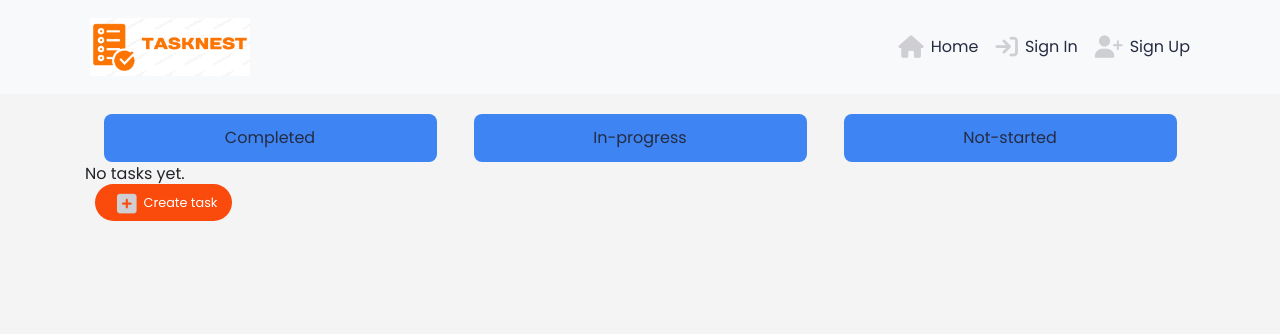
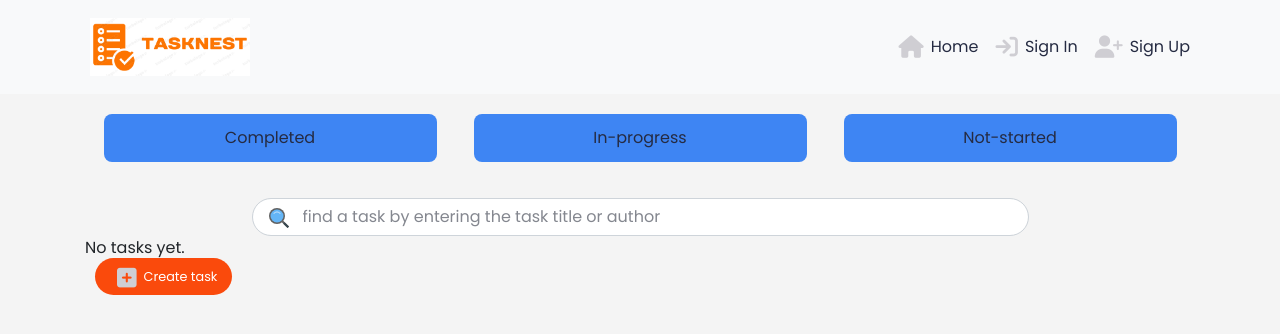
Before and after one commit to Katya-Semeniuk/task-nest, a React (Create React App) app: page /tasks in a window 1280 px wide. Shown: the top 334 px of the page. Built offline with nearby package versions, Linux system fonts and the light colour scheme; no server answers.

Commit message:
added search feature using keywords in TasksPage component

```diff
--- a/src/App.js
+++ b/src/App.js
@@ -32,17 +32,17 @@ function App() {
           <Route
             exact
             path="/tasks/complete"
-            render={() => <StausFilterPage filter={`/tasks/?status=complete`} message="It seems there are no tasks."/>}
+            render={() => <StausFilterPage filter={`?status=complete`} message="It seems there are no tasks."/>}
           />
           <Route
             exact
             path="/tasks/progress"
-            render={() => <StausFilterPage filter={`/tasks/?status=in-progress`} message="It seems there are no tasks."/>}
+            render={() => <StausFilterPage filter={`?status=in-progress`} message="It seems there are no tasks."/>}
           />
           <Route
             exact
             path="/tasks/notstarted"
-            render={() => <StausFilterPage filter={`/tasks/?status=not-started`} message="It seems there are no tasks."/>}
+            render={() => <StausFilterPage filter={`?status=not-started`} message="It seems there are no tasks."/>}
           />
           <Route exact path="/tasks/:id" render={() => <TaskPage />} />
           <Route render={() => <NotFound />} />
--- a/src/components/TaskForm.jsx
+++ b/src/components/TaskForm.jsx
@@ -309,7 +309,7 @@ function TaskForm() {
           <Row className="mb-3">
             <Col>
               <Form.Group controlId="assigned_to">
-                <Form.Label>Assigned To</Form.Label>
+                <Form.Label>Assigne to: </Form.Label>
                 <Form.Control
                   as="select"
                   multiple
--- a/src/pages/tasks/StausFilterPage.jsx
+++ b/src/pages/tasks/StausFilterPage.jsx
@@ -1,10 +1,11 @@
 import React, { useEffect, useState } from "react";
 import { useLocation } from "react-router";
+import { useHistory } from "react-router";
 import { axiosReq } from "../../api/axiosDefault";
 import TaskList from "../../components/TaskList";
 import Loader from "../../components/Loader";
 import { IoMdArrowRoundBack } from "react-icons/io";
-import { useHistory } from "react-router";
+
 import btnStyle from "../../styles/Button.module.css";
 
 
@@ -20,7 +21,8 @@ export const StausFilterPage = ({message, filter}) => {
     const fetchTasks = async () => {
       try {
         setIsLoading(true)
-        const { data } = await axiosReq.get(`${filter}`);
+        const { data } = await axiosReq.get(`/tasks/${filter}`);
+        console.log(data.results)
         setTasks(data);
         setIsLoading(false)
       } catch (err) {
--- a/src/pages/tasks/TasksPage.jsx
+++ b/src/pages/tasks/TasksPage.jsx
@@ -4,21 +4,29 @@ import TaskList from "../../components/TaskList";
 import Loader from "../../components/Loader";
 import btnCreate from "../../styles/NotFound.module.css";
 import btnStyles from "../../styles/Button.module.css";
-
+import styles from "../../styles/TasksPage.module.css";
+import { FcSearch } from "react-icons/fc";
 
 import { axiosReq } from "../../api/axiosDefault";
-import { Container, Row, Col, Button } from "react-bootstrap";
+import { Container, Row, Col, Button, Form } from "react-bootstrap";
 
 export const TasksPage = () => {
   const [tasks, setTasks] = useState([]);
-  const [isLoading, setIsLoading] = useState(false);
+  const [isLoading, setIsLoading] = useState(true);
+
+  const [query, setQuery] = useState("");
 
   useEffect(() => {
     const fetchAllTasks = async () => {
       try {
-        setIsLoading(true);
-        const { data } = await axiosReq.get("/tasks/");
+
+        let url = "/tasks/";
+        if (query) {
+          url += `?search=${query}`;
+        }
+        const { data } = await axiosReq.get(url);
         setTasks(data.results);
+        setIsLoading(false);
       } catch (err) {
         console.log(err);
       } finally {
@@ -26,26 +34,58 @@ export const TasksPage = () => {
       }
     };
 
-    fetchAllTasks();
-  }, []);
+    const timer = setTimeout(() => {
+      fetchAllTasks();
+    }, 1000);
+
+    return () => {
+      clearTimeout(timer);
+    };
+  }, [query]);
 
   return (
     <Container>
-      <Row >
+      <Row>
         <Col className="d-flex justify-content-center">
-          <Button  className={`${btnStyles.Button} ${btnStyles.Middle} ${btnStyles.Blue}`} type="button">
+          <Button
+            className={`${btnStyles.Button} ${btnStyles.Middle} ${btnStyles.Blue}`}
+            type="button"
+          >
             <NavLink to="/tasks/complete">Completed</NavLink>
           </Button>
 
-          <Button type="button"  className={`${btnStyles.Button} ${btnStyles.Middle} ${btnStyles.Blue}`}>
-          <NavLink to="/tasks/progress"> In-progress</NavLink>
-
+          <Button
+            type="button"
+            className={`${btnStyles.Button} ${btnStyles.Middle} ${btnStyles.Blue}`}
+          >
+            <NavLink to="/tasks/progress"> In-progress</NavLink>
           </Button>
 
-          <Button type="button"  className={`${btnStyles.Button} ${btnStyles.Middle} ${btnStyles.Blue}`}>
-          <NavLink to="/tasks/notstarted"> Not-started</NavLink>
+          <Button
+            type="button"
+            className={`${btnStyles.Button} ${btnStyles.Middle} ${btnStyles.Blue}`}
+          >
+            <NavLink to="/tasks/notstarted"> Not-started</NavLink>
+          </Button>
+        </Col>
+      </Row>
+      <Row className="mt-3">
+        <Col>
+          <Form
+            className={styles.SearchBar}
+            onSubmit={(event) => event.preventDefault()}
+          >
+            <div className={styles.IconWrapper}>
+            <Form.Control
+              value={query}
+              onChange={(event) => setQuery(event.target.value)}
+              type="text"
+              placeholder="find a task by entering the task title or author "
+            />
+            <FcSearch  className={styles.Icon}/>
+            </div>
+          </Form>
 
-          </Button>
         </Col>
       </Row>
       <Row>
@@ -54,7 +94,7 @@ export const TasksPage = () => {
             <div className="d-flex justify-content-center align-items-center mt-3">
               <Loader />
             </div>
-          ) : tasks.length > 0 ? (
+          ) : tasks && tasks.length > 0 ? (
             <TaskList tasks={tasks} />
           ) : (
             <div>
--- a/src/styles/TasksPage.module.css
+++ b/src/styles/TasksPage.module.css
@@ -1,18 +1,31 @@
-.SearchBar input {
-    border-radius: 20px;
-    color: #242a3d;
-    padding-left: 40px;
-    margin-bottom: 16px;
-  }
+/* .SearchBar{
+  position: relative;
+  margin-top: 20px;
+  margin: 0 auto;
+  max-width: 70%;
+} */
 
-  .SearchIcon {
-    position: absolute;
-    font-size: 1.2rem;
-    padding: 9px;
-    padding-left: 15px;
-  }
+.SearchBar input{
+  display: block;
+  border-radius: 20px;
+  color: #242a3d;
+  padding-left: 50px;
+  margin-top: 20px;
 
-  .SearchIcon:hover {
-    cursor: default;
-    color: #cfced3;
-  }
+}
+.SearchBar input::placeholder{
+  color: #84878f;
+}
+
+.IconWrapper{
+  position: relative;
+  margin: 0 auto;
+  max-width: 70%;
+}
+
+.Icon{
+  position: absolute;
+  top: 8px;
+  left: 15px;
+  font-size: 1.5rem;
+}
```
Also changed, not shown: src/pages/tasks/StatusFilter.jsx (deleted, +0 -100 lines).
